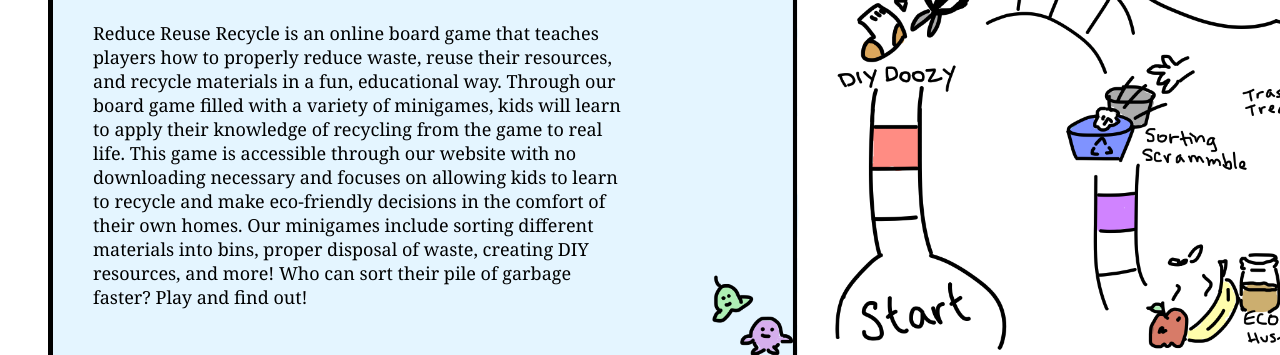
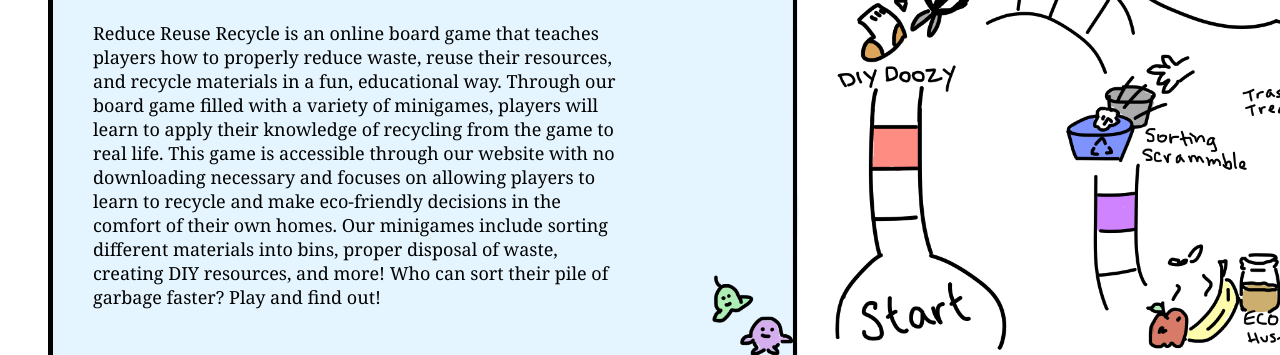
Before and after one commit to abbyhyde/ReduceReuseRecycleGame, a plain HTML site: page src/home.html in a window 1280 px wide. Shown: the part 445-800 px from the top of the page. Drawn offline with Linux system fonts and the light colour scheme.

Commit message:
kids to players

```diff
--- a/src/home.html
+++ b/src/home.html
@@ -46,9 +46,9 @@
             </div>
 
             <p>
-                Reduce Reuse Recycle is an online board game that teaches players how to properly reduce waste, reuse their resources, and recycle materials in a fun, educational way. Through our board game filled with a variety of minigames, kids will
-                learn to apply their knowledge of recycling from the game to real life. This game is accessible through our website with no downloading necessary and focuses on allowing kids to learn to recycle and make eco-friendly decisions in the comfort
-                of their own homes. Our minigames include sorting different materials into bins, proper disposal of waste, creating DIY resources, and more! Who can sort their pile of garbage faster? Play and find out!
+                Reduce Reuse Recycle is an online board game that teaches players how to properly reduce waste, reuse their resources, and recycle materials in a fun, educational way. Through our board game filled with a variety of minigames, players will learn to apply
+                their knowledge of recycling from the game to real life. This game is accessible through our website with no downloading necessary and focuses on allowing players to learn to recycle and make eco-friendly decisions in the comfort of their
+                own homes. Our minigames include sorting different materials into bins, proper disposal of waste, creating DIY resources, and more! Who can sort their pile of garbage faster? Play and find out!
 
             </p>
             <br>
```
